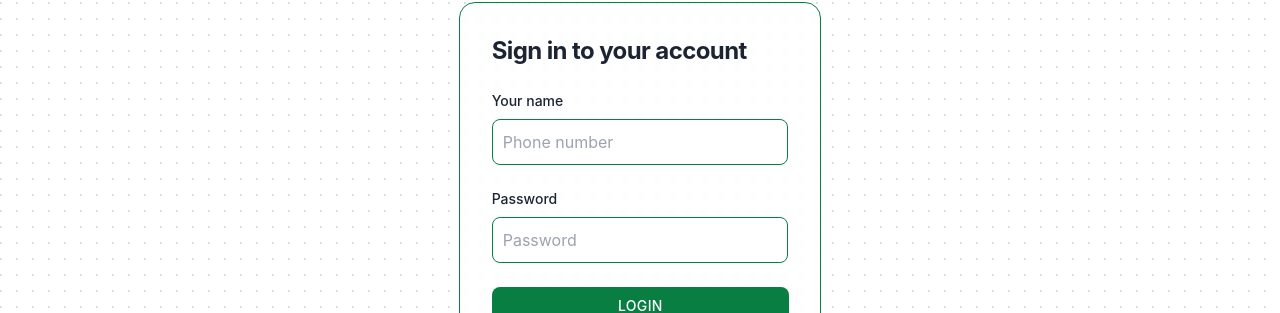
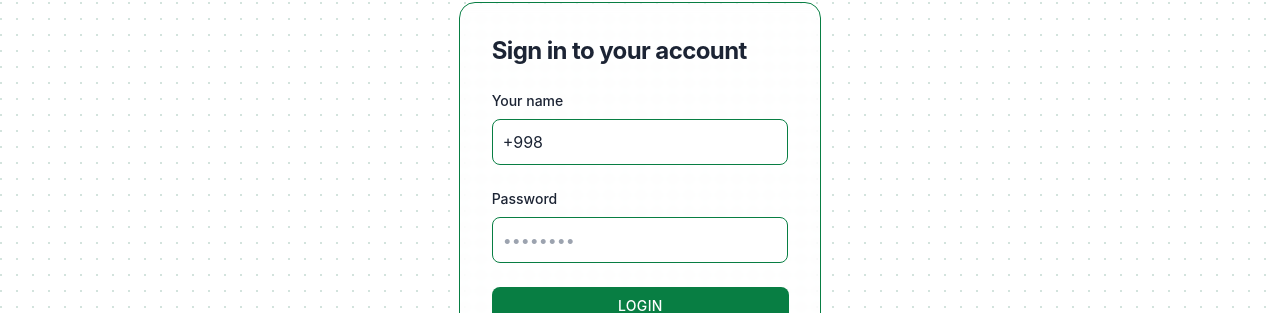
Before and after one commit to abdulazizsaidovcode/sfera-Edu, a React (Vite) app: page /login in a window 1280 px wide. Shown: the part 222-535 px from the top of the page. Built offline with nearby package versions, Linux system fonts and the light colour scheme.

Commit message:
login ham buldi hech qayerda hatolik qolmadi

```diff
--- /dev/null
+++ b/src/context/api/token.ts
@@ -0,0 +1,15 @@
+export const config = {
+    headers: {
+        Authorization: `Bearer ${localStorage.getItem('token')}`,
+    }
+}
+
+export const imgConfig = {
+    headers: {
+        'multipart/type': 'multipart/form-data',
+        Authorization: `Bearer ${localStorage.getItem('token')}`,
+    }
+}
+
+export const setConfig = () => config.headers.Authorization = `Bearer ${localStorage.getItem('token')}`
+export const setImgConfig = () => imgConfig.headers.Authorization = `Bearer ${localStorage.getItem('token')}`
--- a/src/context/api/url.ts
+++ b/src/context/api/url.ts
@@ -1,3 +1,5 @@
 const base_url: string ="http://142.93.106.195:8080/"
-
+//register url
 export const register_URl:string=`${base_url}auth/register`
+//login url
+export const login_URl:string=`${base_url}auth/login`
--- a/src/context/logic/global_functions/usePostOption.ts
+++ b/src/context/logic/global_functions/usePostOption.ts
@@ -20,6 +20,12 @@ export function usePost<T>(url: string, data: T, config?: any): UsePostResponse<
         toastMessage(result.data.error.code);
         throw new Error(result.data.error.message);
       }
+      return result.data.data; const { token, role } = result.data.data;
+
+      // Save token and role in localStorage
+      localStorage.setItem('token', token);
+      localStorage.setItem('role', role);
+
       return result.data.data;
     },
     onError: (error: any) => {
--- a/src/pages/auth/login.tsx
+++ b/src/pages/auth/login.tsx
@@ -1,10 +1,38 @@
+import PhoneInput from '@/components/Inputs/PhoneInput';
 import TextInput from '@/components/Inputs/TextInput';
 import DotPattern from '@/components/magicui/dot-pattern';
-import Ripple from '@/components/magicui/ripple';
 import ShinyButton from '@/components/magicui/shiny-button';
-import { Link } from 'react-router-dom';
+import { config } from '@/context/api/token';
+import { login_URl } from '@/context/api/url';
+import { usePost } from '@/context/logic/global_functions/usePostOption';
+import { useFormValue } from '@/storys/loginValue';
+import { useRef, useState } from 'react';
+import toast from 'react-hot-toast';
+import { Link, useNavigate } from 'react-router-dom';
 
 function Login() {
+    const { phoneNumber, password, setPhoneNumber, setPassword, } = useFormValue();
+    const [isSubmitting, setIsSubmitting] = useState(false);
+    const navigate = useNavigate()
+    const passwordRef = useRef<HTMLInputElement>(null);
+    const { error, loading, postData, response } = usePost(login_URl, {
+        phoneNumber: phoneNumber || '',
+        password: passwordRef.current?.value || '',
+    })
+
+    const handleSubmit = async () => {
+        try {
+            // postData funksiyasini chaqiramiz va serverga so'rovni yuboramiz
+            await postData();
+            navigate('/dashboard', { replace: true });
+            toast.success('Muvaffaqiyatli kirdingiz!');
+        } catch (err) {
+            console.log('Xatolik yuz berdi:', error);
+            toast.error('Kirishda xatolik yuz berdi.');
+        } finally {
+            setIsSubmitting(false);
+        }
+    };
     return (
         <>
             <DotPattern />
@@ -19,13 +47,23 @@ function Login() {
                             <div className="space-y-4 md:space-y-6">
                                 <div>
                                     <p className="block mb-2 text-sm font-medium text-gray-900">Your name</p>
-                                    <TextInput placeholder='Phone number' />
+                                    <PhoneInput
+                                        value={phoneNumber}
+                                        onChange={(e) => setPhoneNumber(e)}
+                                        placeholder='phonenumber'
+                                    />
                                 </div>
                                 <div className='mb-5'>
                                     <p className="block mb-2 text-sm font-medium text-gray-900 dark:text-white">Password</p>
-                                    <TextInput placeholder='Password' />
+                                    <TextInput
+                                        value={password}
+                                        onChange={(e) => setPassword(e.target.value)}
+                                        placeholder='••••••••'
+                                        type='password'
+                                        ref={passwordRef}
+                                    />
                                 </div>
-                                <ShinyButton text='login' className='bg-[#087E43] w-full' />
+                                <ShinyButton disabled={isSubmitting} text='login' className='bg-[#087E43] w-full' onClick={handleSubmit} />
                                 <div className='flex justify-between'>
                                     <p className="text-sm font-medium text-primary-600 ">Forgot password?</p>
                                     <Link to="/register" className="text-sm font-medium text-[#087E43] hover:underline hover:text-[#087E43]">Sign up</Link>
--- a/src/pages/auth/register.tsx
+++ b/src/pages/auth/register.tsx
@@ -51,6 +51,8 @@ function Register() {
             await postData();
             navigate('/login', { replace: true });
             toast.success('Ro\'yxatdan o\'tdingiz!');
+            setPhoneNumber('');
+            setPassword('');
         } catch (err) {
             console.log('Xatolik yuz berdi:', error);
             toast.error('Ro\'yxatdan o\'tishda xatolik yuz berdi.');
```
